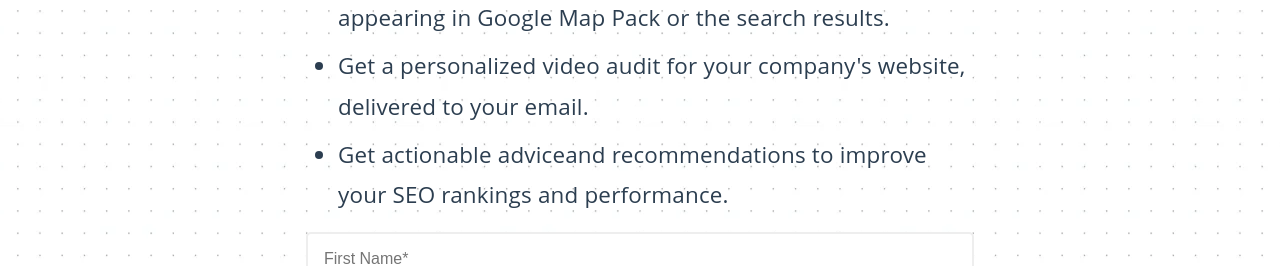
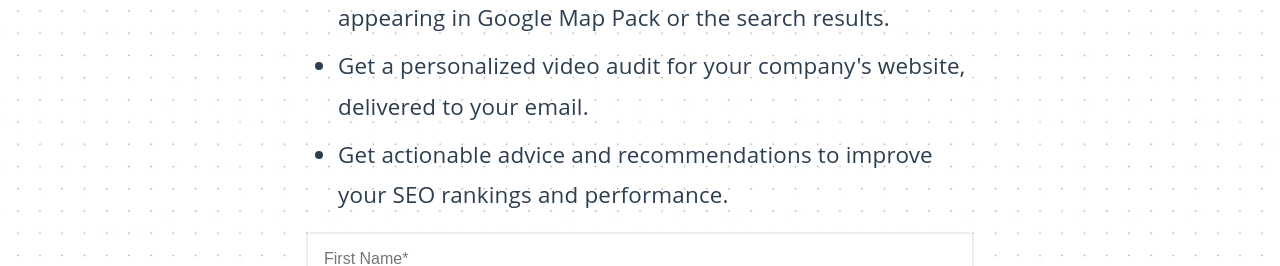
Before and after one commit to kgb4000/bowieseo, a Next.js app: page /free-mini-seo-audit in a window 1280 px wide. Shown: the part 1200-1466 px from the top of the page. Built offline with nearby package versions, Linux system fonts and the light colour scheme.

Commit message:
Added 'Access-Control-Allow-Credentials': false,

```diff
--- a/components/AuditSection/index.js
+++ b/components/AuditSection/index.js
@@ -97,7 +97,7 @@ const AuditSection = () => {
                 delivered to your email.
               </li>
               <li>
-                Get actionable adviceand recommendations to improve your SEO
+                Get actionable advice and recommendations to improve your SEO
                 rankings and performance.
               </li>
             </ul>
--- a/components/OfferFormSection.js
+++ b/components/OfferFormSection.js
@@ -49,7 +49,7 @@ const OfferFormSection = () => {
       headers: {
         'Content-Type': 'application/json',
         'Access-Control-Allow-Origin': '*',
-        'Access-Control-Allow-Credentials': true,
+        'Access-Control-Allow-Credentials': false,
       },
       body,
     })
```
